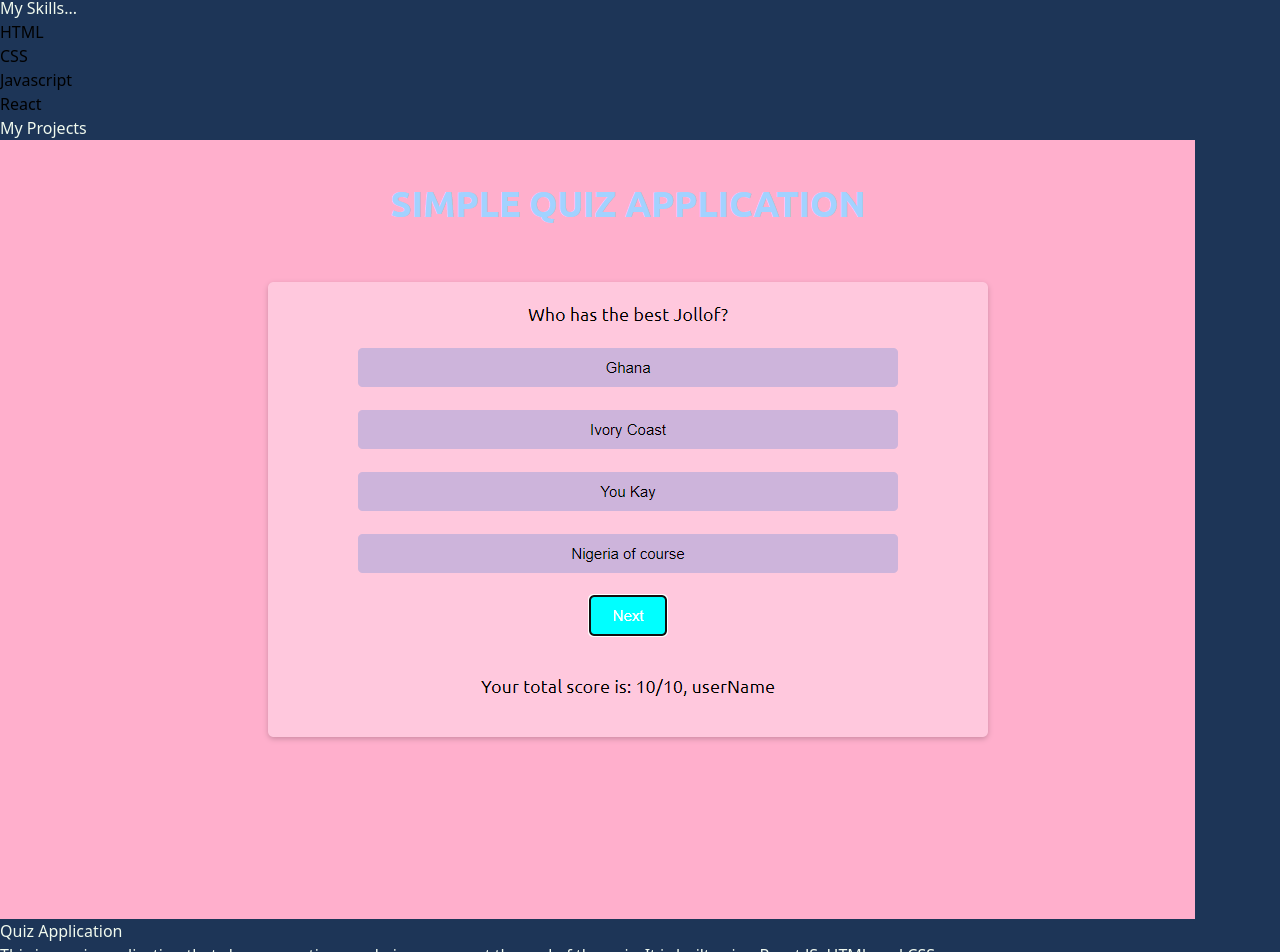
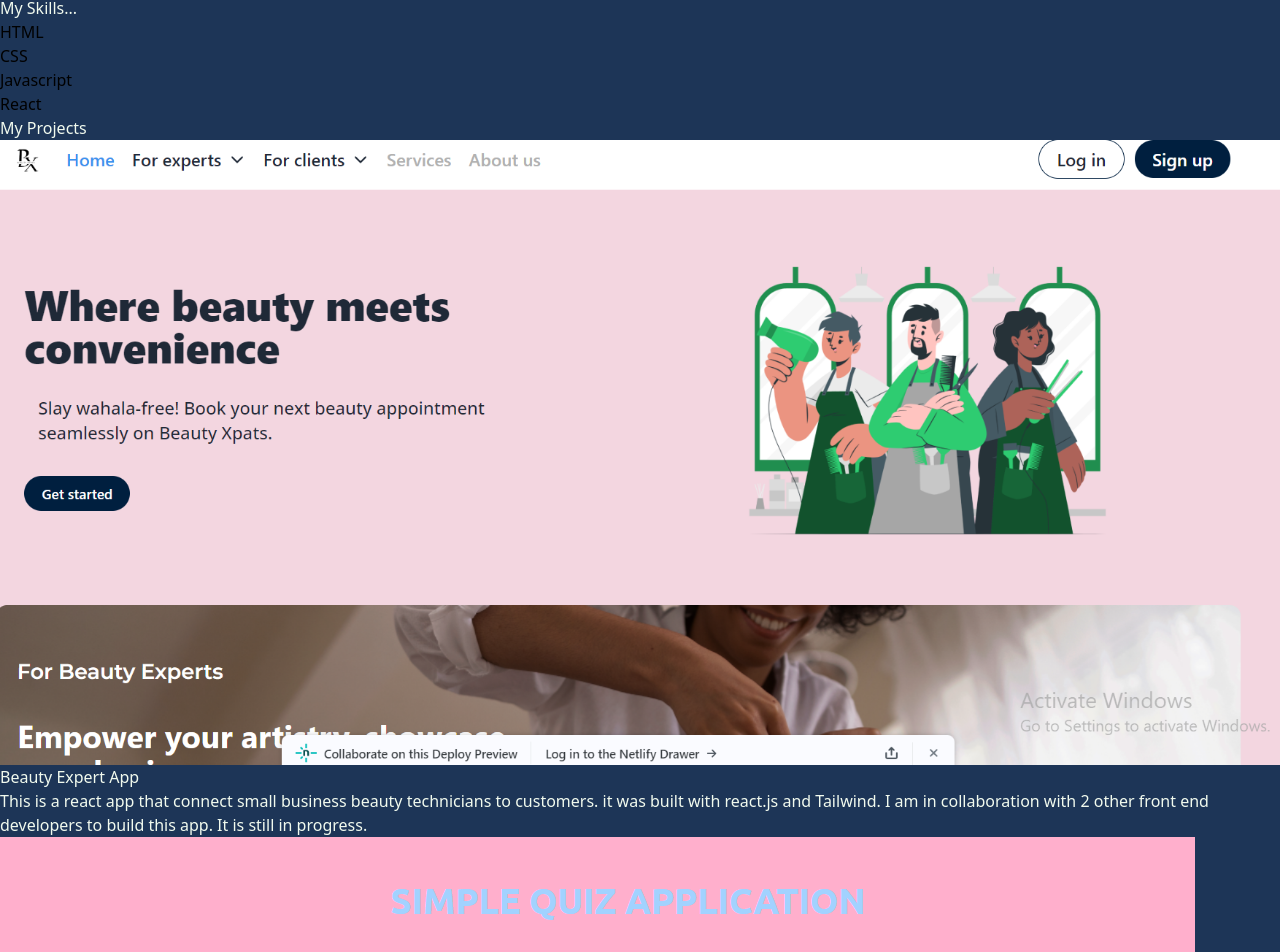
Before and after one commit to TaiwoSaidat/my-portfolio-app, a React (Vite) app: page / in a window 1280 px wide. Shown: the part 1673-2625 px from the top of the page. Built offline with nearby package versions, Linux system fonts and the light colour scheme.

Commit message:
feat: add beautyexpat app

```diff
--- a/src/components/layout/Contact.jsx
+++ b/src/components/layout/Contact.jsx
@@ -3,6 +3,7 @@ import github from '../../assets/github.svg'
 import linkedin from '../../assets/linkedin.svg'
 import email from '../../assets/email.svg'
 import whatsapp from '../../assets/whatsapp.svg'
+import vercel from '../../assets/vercel.svg'
 
 function Contact() {
 	return (
@@ -11,7 +12,7 @@ function Contact() {
 			{/* heading text */}
 			<h2 className="text-5xl font-bold text-[#a8dadc] text-center my-5">Contact</h2>
 
-			<h4 className="text-2xl font-bold text-[#a8dadc] text-center">Check me out</h4>
+			{/* <h4 className="text-2xl font-bold text-[#a8dadc] text-center">Check me out</h4> */}
 
 			{/* contacts */}
 			<div className="flex gap-5 justify-center my-10">
@@ -35,6 +36,16 @@ function Contact() {
 						<img src={linkedin} alt="linkedin link"  />
 					</a>
 				</div>
+
+				{/* vercel */}
+				{/* <div className="  w-24 h-24 flex items-center justify-center bg-[#a8dadc] hover:bg-[#457b9d] border border-none rounded-lg " >
+					<a rel="noreferrer"
+						target="_blank"
+						className=" "
+						href="https://vercel.com/taiwosaidats-projects">
+						<img src={vercel} alt="vercel link"  />
+					</a>
+				</div> */}
 
 				{/* email */}
 				<div className="  w-24 h-24 flex items-center justify-center bg-[#a8dadc] hover:bg-[#457b9d] border border-none rounded-lg  ">
--- a/src/components/layout/Projects.jsx
+++ b/src/components/layout/Projects.jsx
@@ -2,12 +2,40 @@ import React from 'react';
 import quizApp from '../../assets/quiz_app.png'
 import fireBaseSignUp from '../../assets/fire.png'
 import reviews from '../../assets/reviews.png'
+import beauty from '../../assets/beautyexpat.png'
 
 function Projects() {
 	return (
 		<section id="projects" className="my-20 w-full flex flex-col gap-5 align-center max-w-5xl mx-auto">
 			{/* heading title */}
 			<h2 className="text-5xl text-[#a8dadc] font-bold text-center">My Projects</h2>
+						{/* project 4 */}
+						<div className="p-10 bg-[#a8dadc] hover:bg-[#1d3557] flex flex-col justify-center items-center gap-5 lg:flex-row
+				max-w-5xl mx-auto shadow transition hover:shadow-xl hover:scale-[102%] w-full">
+				{/* image */}
+				<div className="w-80 rounded">
+					<a href="https://deploy-preview-41--beautyxpert.netlify.app/"
+						className="w-full h-full">
+						<img src={beauty}
+						alt="Project 2"
+						className="w-full h-full bg-cover rounded"/>
+					</a>
+				</div>
+				{/* text */}
+				<div className="flex flex-col align-center mx-auto gap-4 justify-center flex-1">
+					<h2 className="font-bold text-3xl text-center">
+						<a className="hover:underline"
+							href="https://deploy-preview-41--beautyxpert.netlify.app/">
+							Beauty Expert App
+						</a>
+					</h2>
+					<p>
+						This is a react app that connect small business beauty technicians to customers. it was built with react.js and Tailwind.
+						I am in collaboration with 2 other front end developers to build this app. It is still in progress.
+					</p>
+				</div>
+			</div>
+
 			{/* project 1 */}
 			<div className="p-10 bg-[#a8dadc] hover:bg-[#1d3557] flex flex-col justify-center items-center gap-5 lg:flex-row
 				max-w-5xl mx-auto shadow transition hover:shadow-xl hover:scale-[102%] w-full">
@@ -89,6 +117,8 @@ function Projects() {
 				</div>
 			</div>
 
+
+
 			{/* project 2 */}
 			{/* <div className="p-10 bg-emerald-200 flex flex-col justify-center items-center gap-5 lg:flex-row-reverse
 				max-w-5xl mx-auto shadow transition hover:shadow-xl hover:scale-[102%] w-full"> */}
```
Also changed, not shown: src/assets/beautyexpat.png (added), src/assets/vercel.svg (added).
